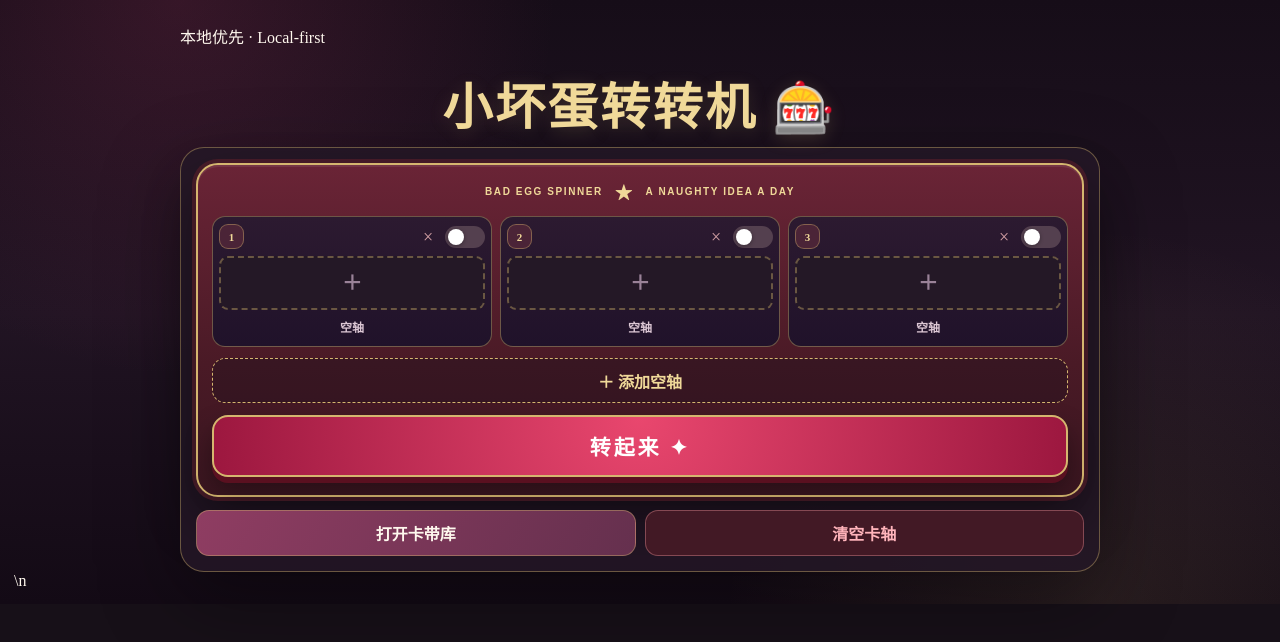
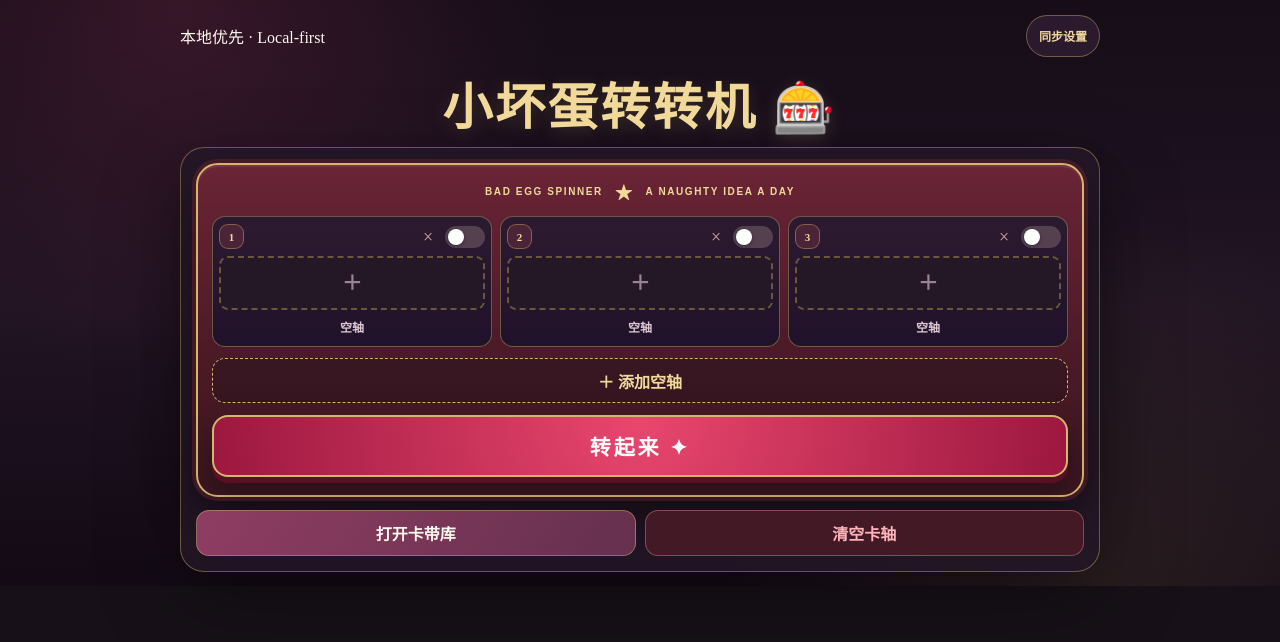
Before and after one commit to CENYE-lulu/zhuanzhuan, a plain HTML site: page index.html in a window 1280 px wide. Drawn offline with Linux system fonts and the light colour scheme.

Commit message:
feat(sync): load optional bridge client

```diff
--- a/index.html
+++ b/index.html
@@ -9,7 +9,7 @@
 </head>
 <body>
 <main class="app">
-  <nav class="nav topbar" aria-label="说明"><span>本地优先 · Local-first</span></nav>
+  <nav class="nav topbar" aria-label="说明"><span>本地优先 · Local-first</span><a href="./sync.html">同步设置</a></nav>
   <header class="hero">
     <h1>小坏蛋转转机 🎰</h1>
   </header>
@@ -176,7 +176,9 @@
 
 <div id="toast" class="toast" aria-live="polite"></div>
 
-<script src="./web/history-local.js"></script>\n<script src="./web/core.js"></script>
+<script src="./web/core.js"></script>
+<script src="./shared/sync-client.js"></script>
+<script src="./web/history-local.js"></script>
 <script src="./web/app.js"></script>
 </body>
 </html>
```
